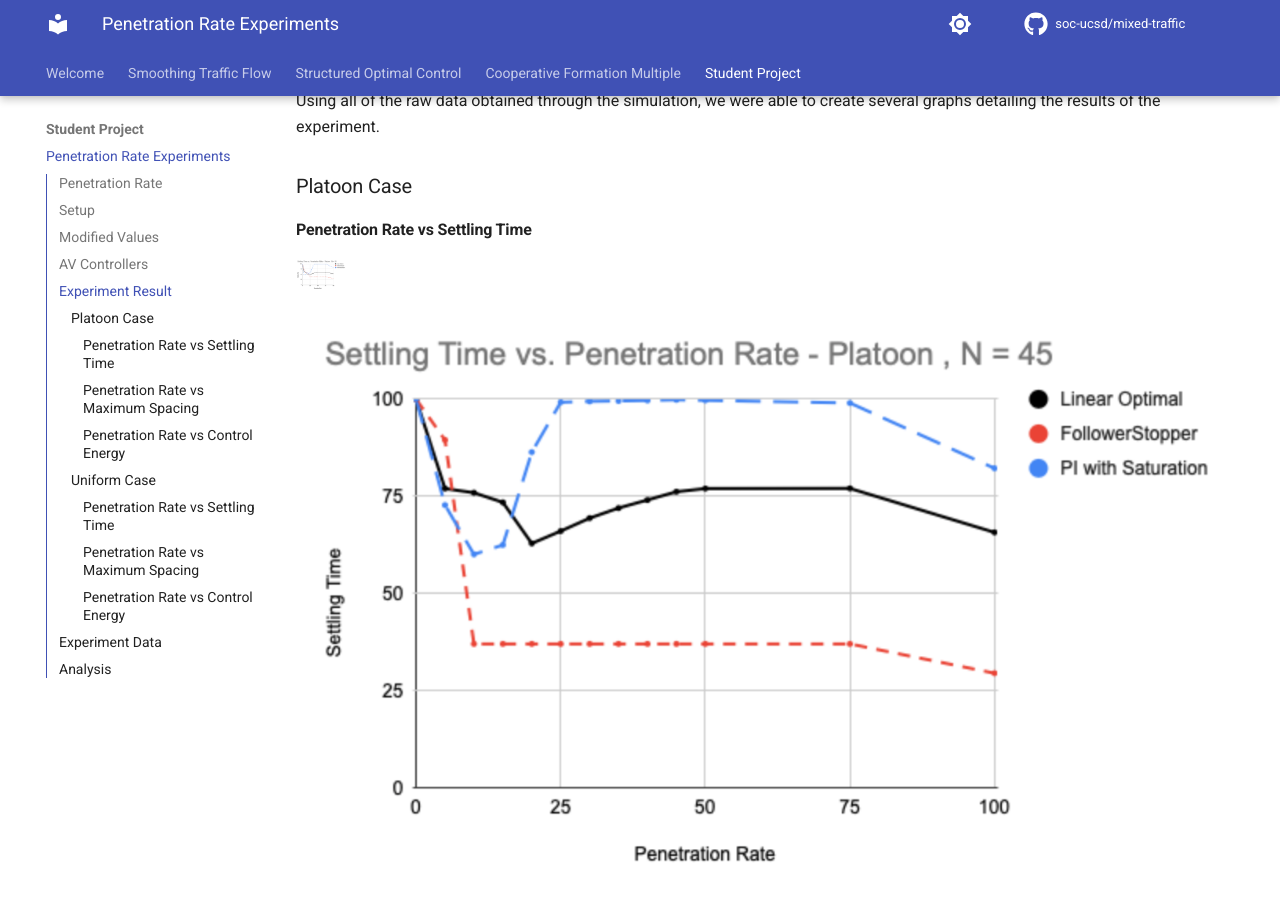
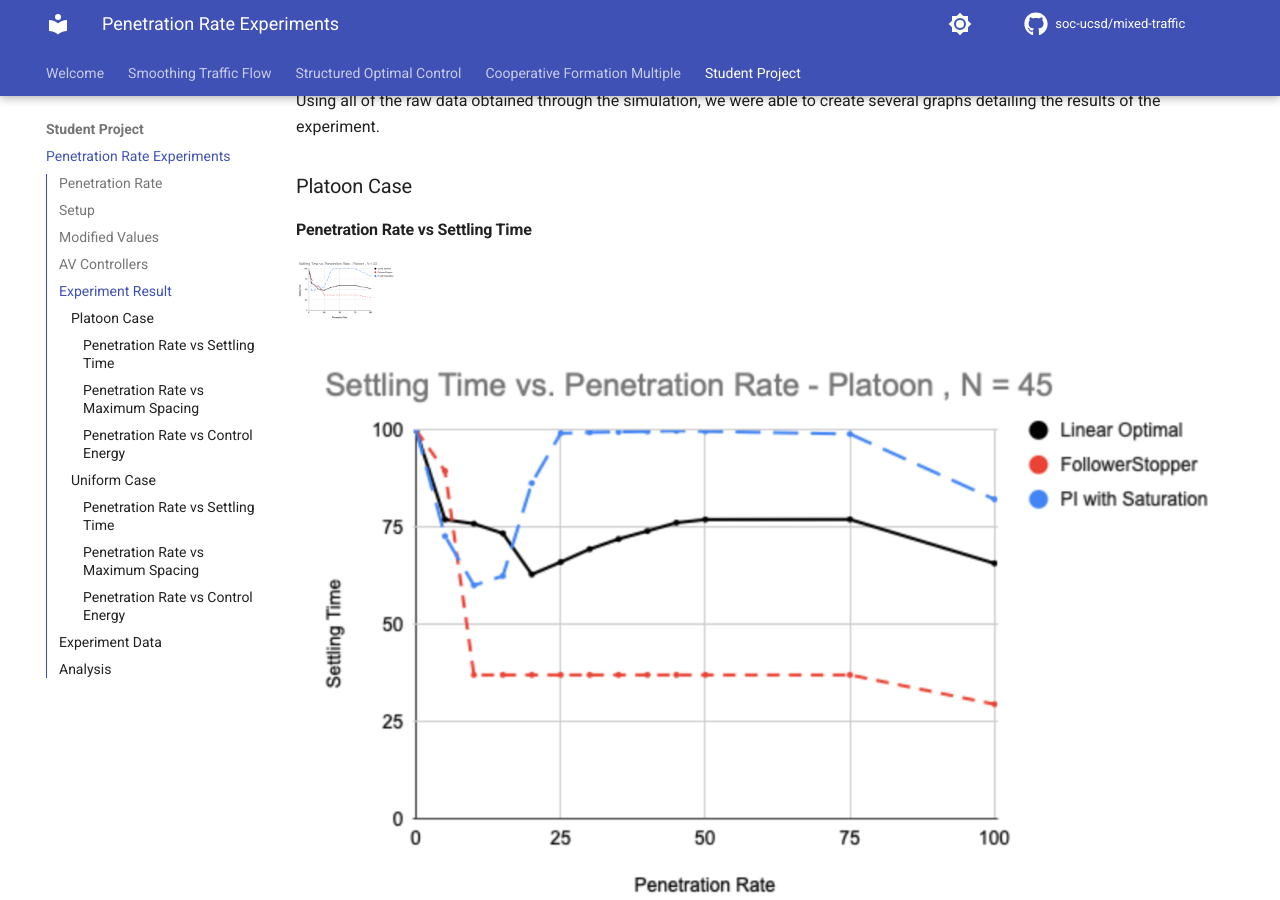
Before and after one commit to soc-ucsd/mixed-traffic, an MkDocs documentation site: the page built from docs/student_project/numerical_data.md, in a window 1280 px wide and 900 px high, scrolled down 1135 px. Built offline with MkDocs 1.6.1 and Material for MkDocs 9.7.7, drawn with Linux system fonts in a browser that asks for light colours; comment, search, counter and statistics services are not loaded.

Commit message:
Update numerical_data.md

```diff
--- a/docs/student_project/numerical_data.md
+++ b/docs/student_project/numerical_data.md
@@ -37,7 +37,7 @@
 #### Penetration Rate vs Settling Time
 
 
-![Alt Text](images/penetration_rate_data/Platoon/Platoon_N=20_settlingtime.png){ width="50" }
+![Alt Text](images/penetration_rate_data/Platoon/Platoon_N=20_settlingtime.png){ width="100" }
 
 ![Alt Text](images/penetration_rate_data/Platoon/Platoon_N=45_settlingtime.png)
 
```
